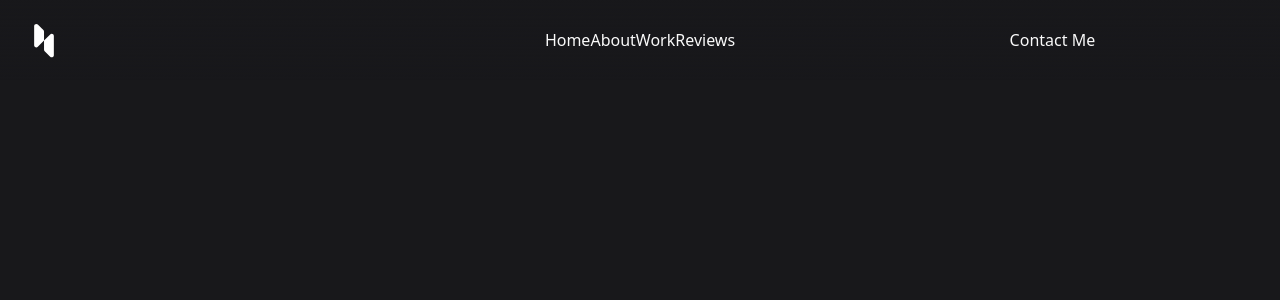
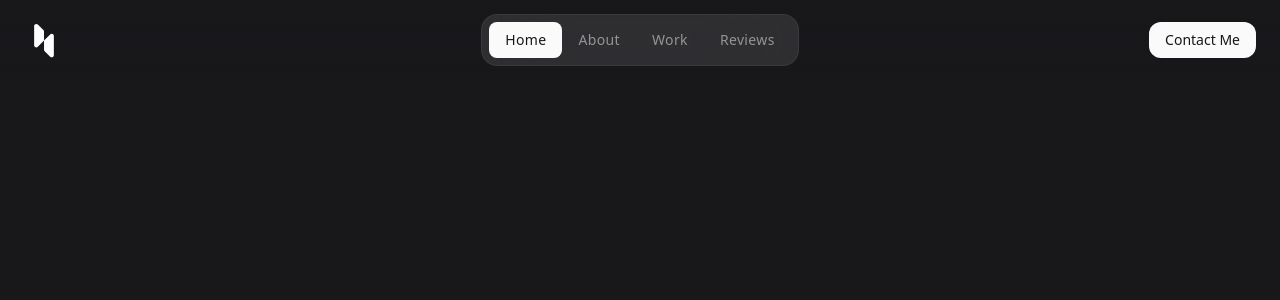
Before and after one commit to rafa543/rafael-araujo-portfolio, a React (Vite) app: page / in a window 1280 px wide. Shown: the top 300 px of the page. Built offline with nearby package versions, Linux system fonts and the light colour scheme.

Commit message:
Finalizado header

```diff
--- a/package.json
+++ b/package.json
@@ -10,6 +10,7 @@
     "preview": "vite preview"
   },
   "dependencies": {
+    "prop-types": "^15.8.1",
     "react": "^18.3.1",
     "react-dom": "^18.3.1",
     "tailwind-scrollbar": "^3.1.0"
--- a/src/components/Header.jsx
+++ b/src/components/Header.jsx
@@ -1,6 +1,9 @@
 import Navbar from "./Navbar";
+import { useState } from "react";
 
 const Header = () => {
+  const [navOpen, setNavOpen] = useState(false);
+
   return (
     <header className="fixed top-0 w-full left-0 h-20 flex items-center z-40 bg-gradient-to-b from-zinc-900 to-zinc-900/0">
       <div className="max-w-screen-2xl w-full mx-auto px-4 flex justify-between items-center md:px-6 md:grid md:grid-cols-[1fr,3fr,1fr]">
@@ -16,15 +19,22 @@
         </h1>
 
         <div className="relative md:justify-self-center">
-          <button className="menu-btn md:hidden" onClick={null}>
-            <span className="material-symbols-rounded">menu</span>
+          <button
+            className="menu-btn md:hidden"
+            onClick={() => setNavOpen((prev) => !prev)}
+          >
+            <span className="material-symbols-rounded">
+              {navOpen ? "close" : "menu"}
+            </span>
           </button>
-          <Navbar />
+          <Navbar navOpen={navOpen} />
         </div>
-        <a href="#contact" className="">
+        <a
+          href="#contact"
+          className="btn btn-secondary max-md:hidden md:justify-self-end"
+        >
           Contact Me
         </a>
-        <a href="#contact" className=""></a>
       </div>
     </header>
   );
--- a/src/components/Navbar.jsx
+++ b/src/components/Navbar.jsx
@@ -1,7 +1,34 @@
-import { useRef } from "react";
+import { useRef, useEffect } from "react";
+import PropTypes from "prop-types";
 
-const Navbar = () => {
+const Navbar = ({ navOpen }) => {
   const lastActiveLink = useRef();
+  const activeBox = useRef();
+
+  const initActiveBox = () => {
+    console.log(lastActiveLink.current);
+    console.log(activeBox.current);
+    activeBox.current.style.top = lastActiveLink.current.offsetTop + "px";
+
+    activeBox.current.style.left = lastActiveLink.current.offsetLeft + "px";
+
+    activeBox.current.style.height = lastActiveLink.current.offsetHeight + "px";
+    activeBox.current.style.width = lastActiveLink.current.offsetWidth + "px";
+  };
+
+  const activeCurrentLink = (event) => {
+    lastActiveLink.current?.classList.remove("active");
+    event.target.classList.add("active");
+    lastActiveLink.current = event.target;
+
+    activeBox.current.style.top = event.target.offsetTop + "px";
+
+    activeBox.current.style.left = event.target.offsetLeft + "px";
+
+    activeBox.current.style.width = event.target.offsetWidth + "px";
+
+    activeBox.current.style.height = event.target.offsetHeight + "px";
+  };
 
   const navItems = [
     {
@@ -32,15 +59,29 @@
     },
   ];
 
+  useEffect(initActiveBox, []);
+  window.addEventListener("resize", initActiveBox);
+
   return (
-    <nav>
+    <nav className={"navbar " + (navOpen ? "active" : "")}>
       {navItems.map(({ label, link, className, ref }, key) => (
-        <a href={link} className={className} key={key} ref={ref} onClick={null}>
+        <a
+          href={link}
+          className={className}
+          key={key}
+          ref={ref}
+          onClick={activeCurrentLink}
+        >
           {label}
         </a>
       ))}
+      <div className="active-box" ref={activeBox}></div>
     </nav>
   );
 };
 
+Navbar.prototype = {
+  navOpen: PropTypes.bool.isRequired,
+};
+
 export default Navbar;
--- a/src/index.css
+++ b/src/index.css
@@ -10,6 +10,45 @@
   @apply bg-zinc-900 text-zinc-50;
 }
 
+.material-symbols-rounded {
+  @apply w-[1em] h-[1em] overflow-hidden;
+  font-variation-settings: "FILL" 0, "wght" 400, "GRAD" 0, "opsz" 24;
+}
+
 .menu-btn {
   @apply w-10 h-10 grid place-items-center bg-zinc-50/10 rounded-xl ring-inset ring-1 ring-zinc-50/[0.02] backdrop-blur-2xl hover:bg-zinc-50/15 transition-[transform,background-color] active:scale-95;
 }
+
+.navbar {
+  @apply absolute top-full mt-2 right-0 min-w-40 p-2
+  bg-zinc-50/10 rounded-2xl ring-inset ring-1 ring-zinc-50/5
+  scale-90 isolate blur-sm opacity-0 invisible
+  transition-[opacity,transform,filter]
+  md:static md:flex md:items-center md:mt-0 md:opacity-100
+  md:blur-0 md:visible md:scale-100 backdrop-blur-2xl;
+}
+
+.navbar.active {
+  @apply opacity-100 scale-100 blur-0 visible;
+}
+
+.nav-link {
+  @apply grid items-center h-9 px-4 text-sm font-medium tracking-wide text-zinc-50/50 hover:text-zinc-50 transition-colors;
+}
+
+.nav-link.active {
+  @apply text-zinc-900 duration-500;
+}
+
+.navbar .active-box {
+  @apply absolute  bg-zinc-50 rounded-lg -z-10 transition-[top,left] duration-500;
+}
+
+.btn {
+  @apply max-w-max h-9 flex items-center gap-2 px-4 rounded-xl font-medium text-sm ring-1 ring-zinc-50/5
+  ring-inset transition-[background-color];
+}
+
+.btn-secondary {
+  @apply bg-zinc-50 text-zinc-900 active:bg-zinc-50/80;
+}
```
Also changed, not shown: 1 other file (tests, documents, lock files or other folders).
